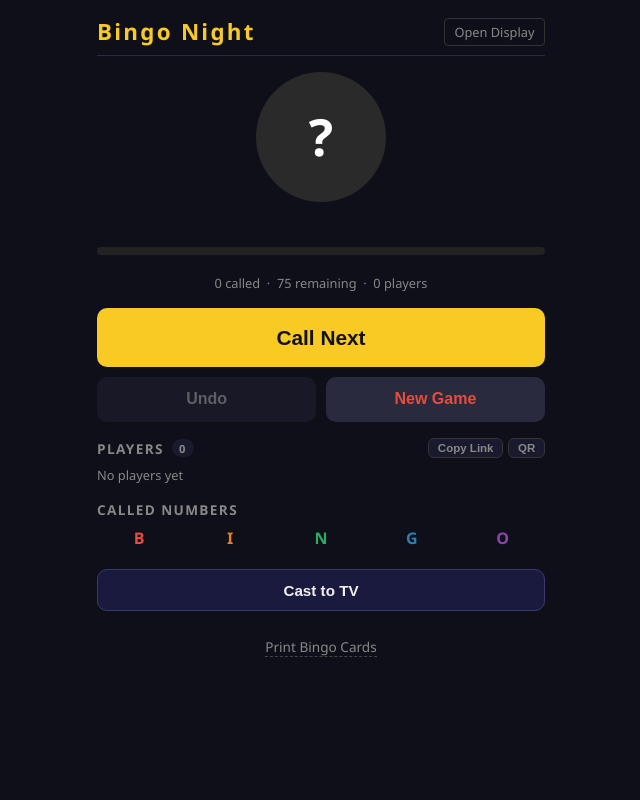
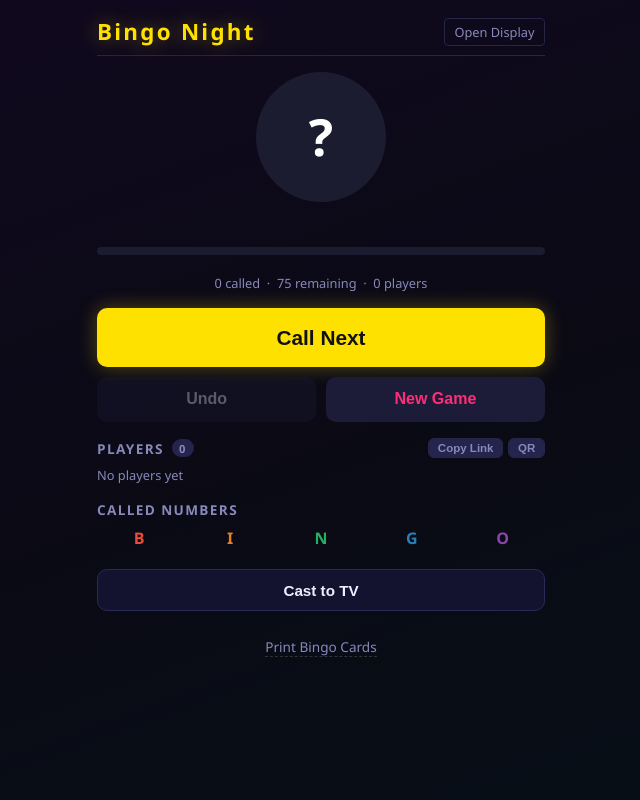
Before and after one commit to stu-the-ironman/Bingo-Night, a Flask app: page / in a window 1280 px wide. Shown: the whole page, without its empty margins (319-959 px from the left). Run offline with Flask 3, Linux system fonts and the light colour scheme; some libraries are stand-ins or nearby versions.

Commit message:
feat: Miami Night neon theme across all pages
Deep space background gradient (#0a0a14), surface lifted to #24244c,
electric gold accent (#ffe100). BINGO column colours replaced with full
neon set: B #ff2d78 rose · I #ff9500 amber · N #00e676 mint ·
G #00d4ff cyan · O #b44dff violet. Winner/safe green updated to #00e676,
danger/BINGO button to #ff2d78. Neon glows on header title, progress
bar, call button, winner banner, and claim button. Cards page dark-themed
on-screen controls; card bodies remain white for print fidelity.

```diff
--- a/static/css/controller.css
+++ b/static/css/controller.css
@@ -1,17 +1,17 @@
 *, *::before, *::after { box-sizing: border-box; margin: 0; padding: 0; }
 
 :root {
-  --bg: #0f0f1a;
-  --surface: #1a1a2e;
-  --accent: #f9ca24;
-  --text: #f0f0f0;
-  --muted: #888;
-  --danger: #e74c3c;
-  --safe: #27ae60;
+  --bg: #0a0a14;
+  --surface: #24244c;
+  --accent: #ffe100;
+  --text: #f0efff;
+  --muted: #8888bb;
+  --danger: #ff2d78;
+  --safe: #00e676;
 }
 
 html, body {
-  background: var(--bg);
+  background: linear-gradient(160deg, #110820 0%, #0a0a14 55%, #071018 100%);
   color: var(--text);
   font-family: 'Segoe UI', Arial, sans-serif;
   min-height: 100dvh;
@@ -31,7 +31,7 @@ header {
   justify-content: space-between;
   align-items: center;
   padding-bottom: .5rem;
-  border-bottom: 1px solid #2a2a3e;
+  border-bottom: 1px solid #252545;
 }
 
 header h1 {
@@ -39,6 +39,7 @@ header h1 {
   font-weight: 900;
   color: var(--accent);
   letter-spacing: .1em;
+  text-shadow: 0 0 20px rgba(255,225,0,.4);
 }
 
 .header-left {
@@ -64,7 +65,7 @@ header h1 {
   font-size: .8rem;
   color: var(--muted);
   text-decoration: none;
-  border: 1px solid #333;
+  border: 1px solid #252545;
   padding: .25rem .6rem;
   border-radius: 4px;
 }
@@ -103,7 +104,7 @@ header h1 {
   flex-direction: column;
   align-items: center;
   justify-content: center;
-  background: #2a2a2a;
+  background: #1c1c30;
   transition: background .3s, transform .2s;
   line-height: 1;
 }
@@ -123,7 +124,7 @@ header h1 {
 /* Progress */
 .progress-bar-wrap {
   height: 8px;
-  background: #222;
+  background: #1c1c30;
   border-radius: 4px;
   overflow: hidden;
 }
@@ -133,6 +134,7 @@ header h1 {
   background: var(--accent);
   border-radius: 4px;
   transition: width .4s;
+  box-shadow: 0 0 8px rgba(255,225,0,.5);
 }
 
 .progress-label {
@@ -170,10 +172,11 @@ header h1 {
   padding: 1.1rem;
   background: var(--accent);
   color: #111;
+  box-shadow: 0 0 20px rgba(255,225,0,.3);
 }
 
-.btn-undo { background: #2a2a3e; color: var(--text); }
-.btn-reset { background: #2a2a3e; color: var(--danger); }
+.btn-undo { background: #1c1c38; color: var(--text); }
+.btn-reset { background: #1c1c38; color: var(--danger); }
 
 /* Called section */
 .called-section h2 {
@@ -226,7 +229,7 @@ header h1 {
   color: var(--muted);
   font-size: .85rem;
   text-decoration: none;
-  border-bottom: 1px dashed #444;
+  border-bottom: 1px dashed #333;
 }
 
 .card-gen-link a:hover { color: var(--accent); }
@@ -271,7 +275,7 @@ header h1 {
 
 .btn-share {
   background: var(--surface);
-  border: 1px solid #333;
+  border: 1px solid #252545;
   border-radius: 6px;
   color: var(--muted);
   font-size: .72rem;
@@ -363,9 +367,9 @@ header h1 {
 }
 
 .btn-cast {
-  background: #1a1a3e;
+  background: #131330;
   color: var(--text);
-  border: 1px solid #3a3a6e;
+  border: 1px solid #2a2a5a;
   border-radius: 10px;
   padding: .7rem;
   font-size: .95rem;
--- a/static/js/cards.js
+++ b/static/js/cards.js
@@ -1,4 +1,4 @@
-const COLORS  = { B: '#e74c3c', I: '#e67e22', N: '#27ae60', G: '#2980b9', O: '#8e44ad' };
+const COLORS  = { B: '#ff2d78', I: '#ff9500', N: '#00e676', G: '#00d4ff', O: '#b44dff' };
 const HEADERS = ['B', 'I', 'N', 'G', 'O'];
 
 document.getElementById('btn-generate').addEventListener('click', generateCards);
--- a/static/js/controller.js
+++ b/static/js/controller.js
@@ -1,4 +1,4 @@
-const COLORS = { B: '#e74c3c', I: '#e67e22', N: '#27ae60', G: '#2980b9', O: '#8e44ad' };
+const COLORS = { B: '#ff2d78', I: '#ff9500', N: '#00e676', G: '#00d4ff', O: '#b44dff' };
 
 const btnCall  = document.getElementById('btn-call');
 const btnUndo  = document.getElementById('btn-undo');
--- a/static/js/display.js
+++ b/static/js/display.js
@@ -1,4 +1,4 @@
-const COLORS = { B: '#e74c3c', I: '#e67e22', N: '#27ae60', G: '#2980b9', O: '#8e44ad' };
+const COLORS = { B: '#ff2d78', I: '#ff9500', N: '#00e676', G: '#00d4ff', O: '#b44dff' };
 const RANGES = { B: [1,15], I: [16,30], N: [31,45], G: [46,60], O: [61,75] };
 
 // Build number cells — each cell stores its column colour for instant resets
--- a/static/js/play.js
+++ b/static/js/play.js
@@ -1,4 +1,4 @@
-const COLORS  = { B: '#e74c3c', I: '#e67e22', N: '#27ae60', G: '#2980b9', O: '#8e44ad' };
+const COLORS  = { B: '#ff2d78', I: '#ff9500', N: '#00e676', G: '#00d4ff', O: '#b44dff' };
 const LETTERS = 'BINGO';
 
 const socket = io();
@@ -140,7 +140,7 @@ function renderCard() {
       cell.dataset.c = c;
       if (val === null) {
         cell.textContent = 'FREE';
-        cell.style.background = '#f9ca24';
+        cell.style.background = '#ffe100';
         cell.style.color = '#111';
       } else {
         cell.textContent = val;
@@ -187,7 +187,7 @@ function highlightWinLine(line) {
   if (!line) return;
   for (const [r, c] of line) {
     const cell = document.querySelector(`.grid-cell[data-r="${r}"][data-c="${c}"]`);
-    if (cell) cell.style.outline = '3px solid #f9ca24';
+    if (cell) cell.style.outline = '3px solid #ffe100';
   }
 }
 
--- a/static/js/verify.js
+++ b/static/js/verify.js
@@ -1,4 +1,4 @@
-const COLORS  = { B: '#e74c3c', I: '#e67e22', N: '#27ae60', G: '#2980b9', O: '#8e44ad' };
+const COLORS  = { B: '#ff2d78', I: '#ff9500', N: '#00e676', G: '#00d4ff', O: '#b44dff' };
 const LETTERS = ['B', 'I', 'N', 'G', 'O'];
 
 const params      = new URLSearchParams(location.search);
@@ -168,7 +168,7 @@ document.getElementById('btn-claim').addEventListener('click', async () => {
 
   if (res.ok && data.valid) {
     btn.textContent      = 'BINGO CONFIRMED! 🏆';
-    btn.style.background = 'linear-gradient(135deg, #f9ca24, #e67e22)';
+    btn.style.background = 'linear-gradient(135deg, #ffe100, #ff9500)';
     btn.style.color      = '#111';
     const statusEl = document.getElementById('bingo-status');
     statusEl.textContent = 'BINGO WINNER!';
```
Also changed, not shown: other parts of static/css/controller.css (+11 -10 lines), static/css/cards.css (+28 -21 lines), static/css/display.css (+11 -12 lines), static/css/play.css (+16 -12 lines), static/css/verify.css (+16 -14 lines).
